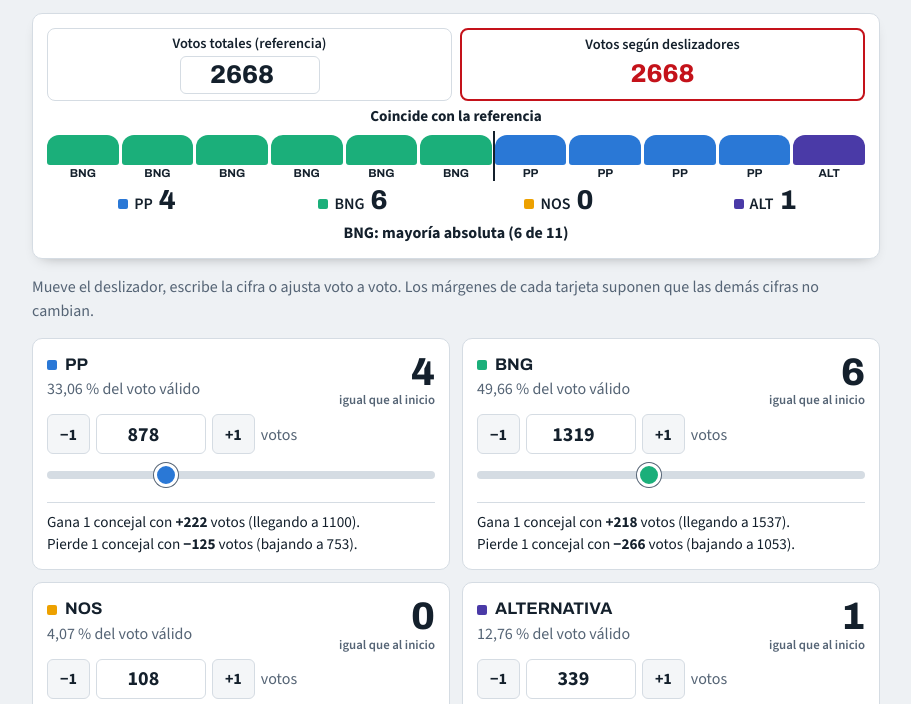
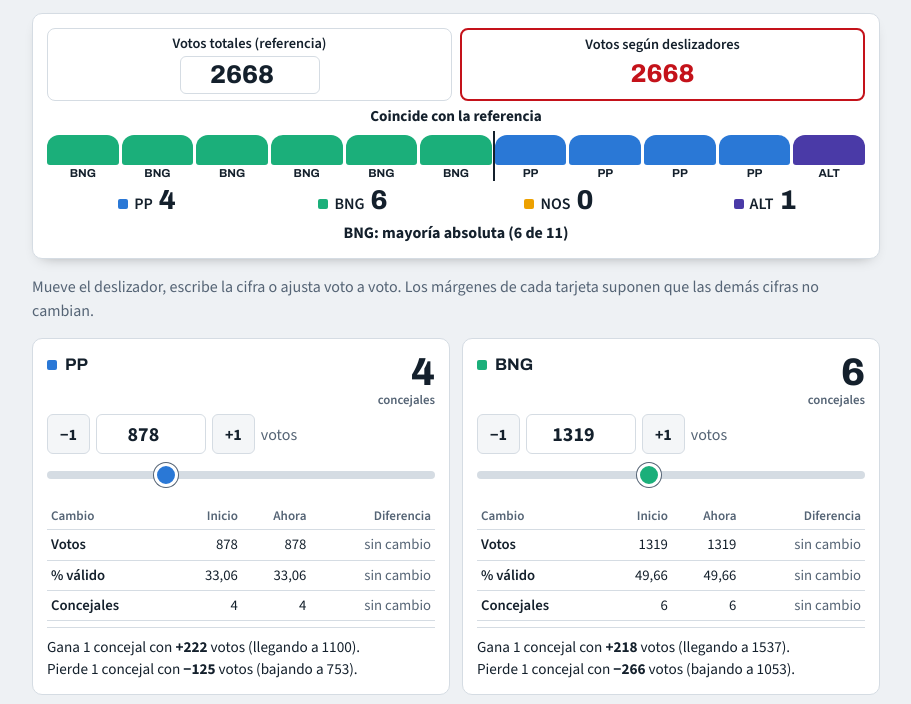
Before and after one commit to blogs40/votos, a plain HTML site: page index.html in a window 1280 px wide. Shown: the part 80-784 px from the top of the page, without its empty margins (184-1095 px from the left). Drawn offline with nearby package versions, Linux system fonts and the light colour scheme.

Commit message:
Add files via upload

```diff
--- a/index.html
+++ b/index.html
@@ -12,15 +12,15 @@ body{margin:0}
 /* Layout: marcador del pleno fijo arriba; controles en 2x2; mayorias, tabla D'Hondt y base legal debajo */
 :root{
   --bg:#eef1f4; --surface:#ffffff; --ink:#14202c; --muted:#556475; --line:#d5dce3; --soft:#f4f6f8;
-  --pp:#2a78d6; --bng:#1baf7a; --nos:#eda100; --alt:#4a3aa7; --warn:#8a4b00; --warnbg:#fff1d6; --red:#c4121a;
+  --pp:#2a78d6; --bng:#1baf7a; --nos:#eda100; --alt:#4a3aa7; --warn:#8a4b00; --warnbg:#fff1d6; --red:#c4121a; --up:#0a6b3d;
   --display:"Archivo","Arial Narrow",sans-serif; --body:"Source Sans 3",system-ui,sans-serif;
 }
 @media (prefers-color-scheme:dark){:root:not([data-theme="light"]){
   --bg:#0f151c; --surface:#18212b; --ink:#e8eef4; --muted:#9fadbc; --line:#2d3a48; --soft:#202b37;
-  --pp:#3987e5; --bng:#199e70; --nos:#c98500; --alt:#b04bb5; --warn:#ffd28a; --warnbg:#3a2a0c; --red:#ff6b6b; color-scheme:dark}}
+  --pp:#3987e5; --bng:#199e70; --nos:#c98500; --alt:#b04bb5; --warn:#ffd28a; --warnbg:#3a2a0c; --red:#ff6b6b; --up:#4fd18b; color-scheme:dark}}
 :root[data-theme="dark"]{
   --bg:#0f151c; --surface:#18212b; --ink:#e8eef4; --muted:#9fadbc; --line:#2d3a48; --soft:#202b37;
-  --pp:#3987e5; --bng:#199e70; --nos:#c98500; --alt:#b04bb5; --warn:#ffd28a; --warnbg:#3a2a0c; --red:#ff6b6b; color-scheme:dark}
+  --pp:#3987e5; --bng:#199e70; --nos:#c98500; --alt:#b04bb5; --warn:#ffd28a; --warnbg:#3a2a0c; --red:#ff6b6b; --up:#4fd18b; color-scheme:dark}
 *{box-sizing:border-box}
 body{background:var(--bg);color:var(--ink);font:16px/1.45 var(--body);font-variant-numeric:tabular-nums}
 body::before{content:"";position:fixed;inset:0 0 auto;height:env(safe-area-inset-top,0px);z-index:10;background:var(--bg)}
@@ -68,6 +68,14 @@ input[type=range]::-moz-range-thumb{width:18px;height:18px;border-radius:50%;bac
 :focus-visible{outline:3px solid var(--pp);outline-offset:2px}
 .facts{border-top:1px solid var(--line);padding-top:8px;margin-top:4px;font-size:.95rem}
 .out{background:var(--warnbg);color:var(--warn);border-radius:6px;padding:2px 8px;font-weight:700;display:inline-block}
+.cmp{margin:4px 0 6px;font-size:.92rem}
+.cmp th,.cmp td{padding:4px}
+.cmp thead th{font-weight:600;color:var(--muted);font-size:.82rem}
+.cmp tbody th{font-weight:600}
+.cmp td.up,.cmp td.down{font-weight:700}
+.cmp td.up{color:var(--up)}
+.cmp td.down{color:var(--red)}
+.cmp td.same{color:var(--muted)}
 .blank{display:grid;grid-template-columns:minmax(0,1fr) auto;gap:4px 12px;align-items:center}
 .blank input[type=range]{grid-column:1/-1;--c:var(--muted)}
 .blank+.facts{margin-top:8px}
@@ -205,7 +213,9 @@ const P = [
 ];
 const START_BLANK = 12, START_NULL = 12, START_TOTAL = 2668, BASE_MAX = 3000;
 let votes = P.map(p=>p.start), blank = START_BLANK, nul = START_NULL, total = START_TOTAL;
-const initial = allocate(votes, blank).seats;
+const base = allocate(votes, blank);
+const initial = base.seats;
+const startPct = P.map(p => p.start*100/base.valid);
 const $ = id => document.getElementById(id);
 const num = n => n.toLocaleString("es-ES");
 const dec = n => n.toLocaleString("es-ES",{minimumFractionDigits:2,maximumFractionDigits:2});
@@ -217,8 +227,8 @@ const councillors = n => n === 1 ? "concejal" : "concejales";
 $("parties").innerHTML = P.map((p,i)=>`
   <article class="panel party" ${color(i)}>
     <div class="head">
-      <div><h3>${dot(i)}${p.name}</h3><p class="muted" id="pct-${i}"></p></div>
-      <p class="big"><span id="s-${i}"></span><small id="d-${i}"></small></p>
+      <h3>${dot(i)}${p.name}</h3>
+      <p class="big"><span id="s-${i}"></span><small>concejales</small></p>
     </div>
     <div class="ctl">
       <button type="button" data-i="${i}" data-step="-1" aria-label="Restar un voto a ${p.name}">&minus;1</button>
@@ -227,8 +237,18 @@ $("parties").innerHTML = P.map((p,i)=>`
       <span class="muted">votos</span>
     </div>
     <input type="range" id="r-${i}" min="0" max="${BASE_MAX}" step="1" aria-label="Deslizador de votos de ${p.name}">
+    <table class="cmp" aria-label="Cambios de ${p.name} respecto a la situación inicial">
+      <thead><tr><th scope="col">Cambio</th><th scope="col">Inicio</th><th scope="col">Ahora</th><th scope="col">Diferencia</th></tr></thead>
+      <tbody id="c-${i}"></tbody>
+    </table>
     <div class="facts" id="m-${i}"></div>
   </article>`).join("");
+
+function row(label, before, now, diff, format){
+  const kind = diff > 0 ? "up" : diff < 0 ? "down" : "same";
+  const text = diff ? (diff > 0 ? "+" : "−") + format(Math.abs(diff)) : "sin cambio";
+  return `<tr><th scope="row">${label}</th><td>${before}</td><td>${now}</td><td class="${kind}">${text}</td></tr>`;
+}
 
 function sync(id, value){
   const n = $("n-"+id), r = $("r-"+id);
@@ -257,10 +277,11 @@ function render(){
   P.forEach((p,i)=>{
     sync(i, votes[i]);
     $("s-"+i).textContent = s[i];
-    const diff = s[i]-initial[i];
-    $("d-"+i).textContent = diff ? `${diff>0?"+":"−"}${Math.abs(diff)} vs. inicio` : "igual que al inicio";
     const pct = res.valid ? votes[i]*100/res.valid : 0;
-    $("pct-"+i).textContent = `${dec(pct)} % del voto válido`;
+    $("c-"+i).innerHTML =
+        row("Votos", num(p.start), num(votes[i]), votes[i]-p.start, num)
+      + row("% válido", dec(startPct[i]), dec(pct), (Math.round(pct*100) - Math.round(startPct[i]*100))/100, dec)
+      + row("Concejales", initial[i], s[i], s[i]-initial[i], num);
     const up = margin(votes, blank, i, 1), down = margin(votes, blank, i, -1);
     let html = "";
     if(!res.eligible[i]){
```
